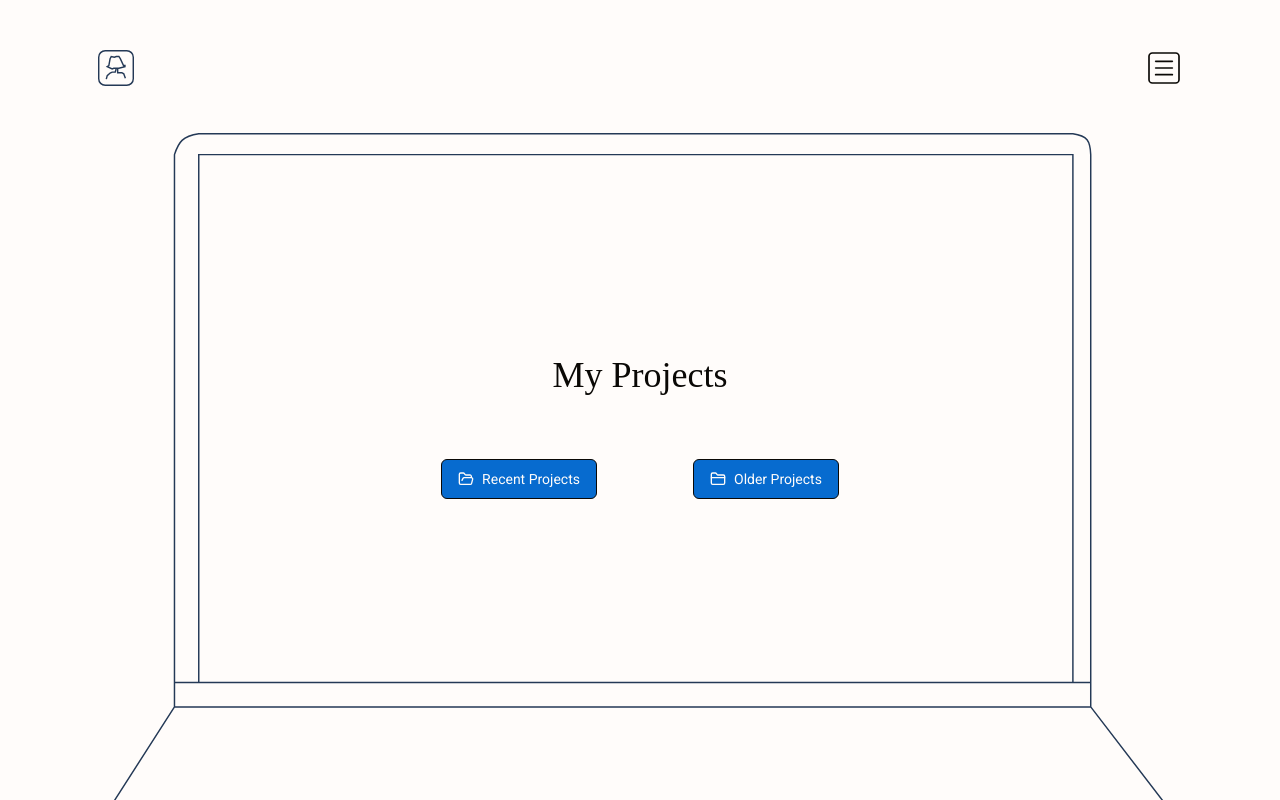
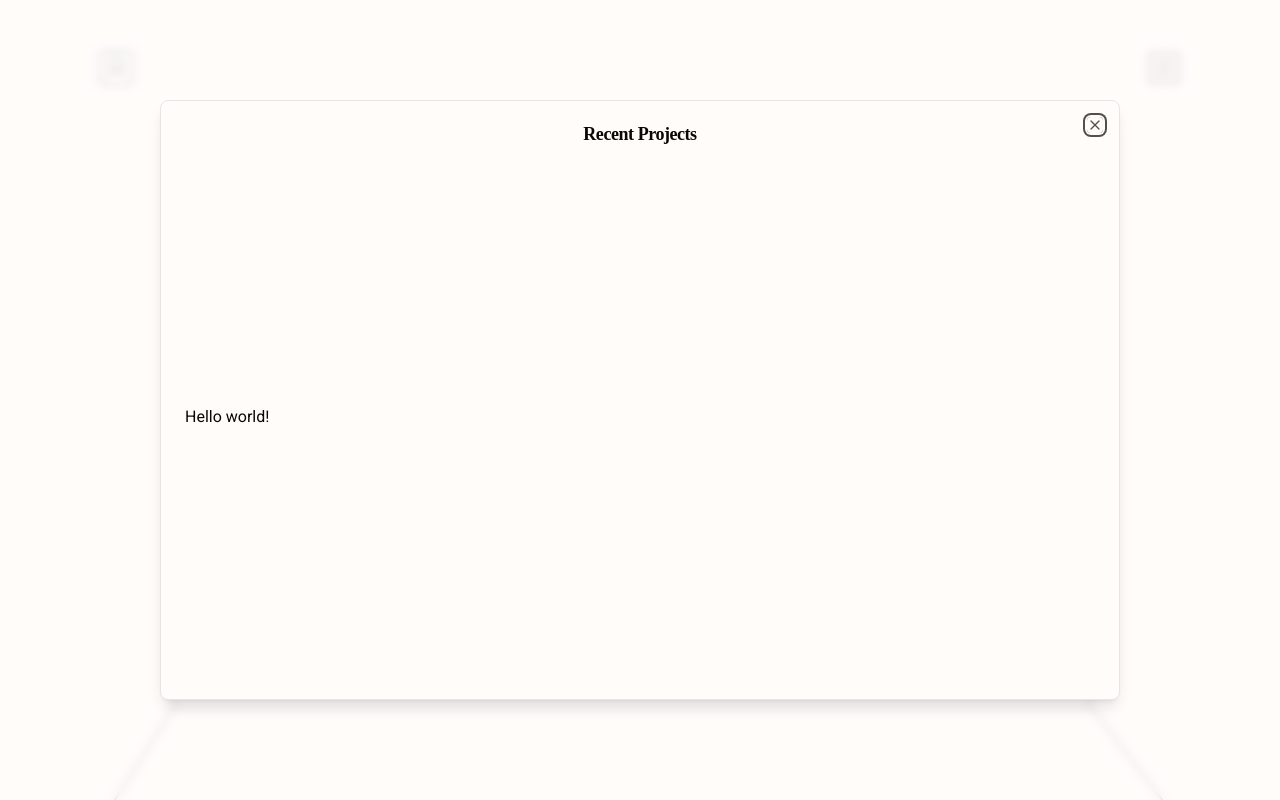
Before and after one commit to sarahhjchung/sarahhjchung.github.io, a React (Vite) app: page /projects in a window 1280 px wide. Both pictures are taken after a click on the button "Recent Projects". Built offline with nearby package versions, Linux system fonts and the light colour scheme; a web font is replaced by a local one.

Commit message:
Create project modals

```diff
--- /dev/null
+++ b/src/components/OlderProjectsModal/OlderProjectsModal.tsx
@@ -0,0 +1,31 @@
+import { Button } from "@/components/ui/button";
+import {
+  Dialog,
+  DialogContent,
+  DialogHeader,
+  DialogTitle,
+  DialogTrigger,
+} from "@/components/ui/dialog";
+import Strings from "@/locales/en.json";
+import { FolderClosed } from "lucide-react";
+
+export function OlderProjectsModal() {
+  return (
+    <Dialog>
+      <DialogTrigger asChild>
+        <Button>
+          <FolderClosed className="mr-2 h-4 w-4" />{" "}
+          {Strings.Projects.olderProjectsButton}
+        </Button>
+      </DialogTrigger>
+      <DialogContent className="w-3/4 h-3/4">
+        <DialogHeader>
+          <DialogTitle>{Strings.Projects.olderProjectsButton}</DialogTitle>
+        </DialogHeader>
+        <div className="grid gap-4 py-4">
+          <p>Hello world!</p>
+        </div>
+      </DialogContent>
+    </Dialog>
+  );
+}
--- /dev/null
+++ b/src/components/OlderProjectsModal/index.ts
@@ -0,0 +1 @@
+export * from "./OlderProjectsModal";
--- /dev/null
+++ b/src/components/RecentProjectsModal/RecentProjectsModal.tsx
@@ -0,0 +1,31 @@
+import { Button } from "@/components/ui/button";
+import {
+  Dialog,
+  DialogContent,
+  DialogHeader,
+  DialogTitle,
+  DialogTrigger,
+} from "@/components/ui/dialog";
+import Strings from "@/locales/en.json";
+import { FolderOpen } from "lucide-react";
+
+export function RecentProjectsModal() {
+  return (
+    <Dialog>
+      <DialogTrigger asChild>
+        <Button>
+          <FolderOpen className="mr-2 h-4 w-4" />{" "}
+          {Strings.Projects.recentProjectsButton}
+        </Button>
+      </DialogTrigger>
+      <DialogContent className="w-3/4 h-3/4">
+        <DialogHeader>
+          <DialogTitle>{Strings.Projects.recentProjectsButton}</DialogTitle>
+        </DialogHeader>
+        <div className="grid gap-4 py-4">
+          <p>Hello world!</p>
+        </div>
+      </DialogContent>
+    </Dialog>
+  );
+}
--- /dev/null
+++ b/src/components/RecentProjectsModal/index.ts
@@ -0,0 +1 @@
+export * from "./RecentProjectsModal";
--- a/src/components/ui/dialog.tsx
+++ b/src/components/ui/dialog.tsx
@@ -1,16 +1,16 @@
-import * as React from "react"
-import * as DialogPrimitive from "@radix-ui/react-dialog"
-import { X } from "lucide-react"
+import * as React from "react";
+import * as DialogPrimitive from "@radix-ui/react-dialog";
+import { X } from "lucide-react";
 
-import { cn } from "@/lib/utils"
+import { cn } from "@/lib/utils";
 
-const Dialog = DialogPrimitive.Root
+const Dialog = DialogPrimitive.Root;
 
-const DialogTrigger = DialogPrimitive.Trigger
+const DialogTrigger = DialogPrimitive.Trigger;
 
-const DialogPortal = DialogPrimitive.Portal
+const DialogPortal = DialogPrimitive.Portal;
 
-const DialogClose = DialogPrimitive.Close
+const DialogClose = DialogPrimitive.Close;
 
 const DialogOverlay = React.forwardRef<
   React.ElementRef<typeof DialogPrimitive.Overlay>,
@@ -24,9 +24,10 @@ const DialogOverlay = React.forwardRef<
     )}
     {...props}
   />
-))
-DialogOverlay.displayName = DialogPrimitive.Overlay.displayName
+));
+DialogOverlay.displayName = DialogPrimitive.Overlay.displayName;
 
+// EDITED
 const DialogContent = React.forwardRef<
   React.ElementRef<typeof DialogPrimitive.Content>,
   React.ComponentPropsWithoutRef<typeof DialogPrimitive.Content>
@@ -36,7 +37,7 @@ const DialogContent = React.forwardRef<
     <DialogPrimitive.Content
       ref={ref}
       className={cn(
-        "fixed left-[50%] top-[50%] z-50 grid w-full max-w-lg translate-x-[-50%] translate-y-[-50%] gap-4 border bg-background p-6 shadow-lg duration-200 data-[state=open]:animate-in data-[state=closed]:animate-out data-[state=closed]:fade-out-0 data-[state=open]:fade-in-0 data-[state=closed]:zoom-out-95 data-[state=open]:zoom-in-95 data-[state=closed]:slide-out-to-left-1/2 data-[state=closed]:slide-out-to-top-[48%] data-[state=open]:slide-in-from-left-1/2 data-[state=open]:slide-in-from-top-[48%] sm:rounded-lg",
+        "fixed left-[50%] top-[50%] z-50 grid w-full translate-x-[-50%] translate-y-[-50%] gap-4 border bg-background p-6 shadow-lg duration-200 data-[state=open]:animate-in data-[state=closed]:animate-out data-[state=closed]:fade-out-0 data-[state=open]:fade-in-0 data-[state=closed]:zoom-out-95 data-[state=open]:zoom-in-95 data-[state=closed]:slide-out-to-left-1/2 data-[state=closed]:slide-out-to-top-[48%] data-[state=open]:slide-in-from-left-1/2 data-[state=open]:slide-in-from-top-[48%] sm:rounded-lg",
         className
       )}
       {...props}
@@ -48,8 +49,8 @@ const DialogContent = React.forwardRef<
       </DialogPrimitive.Close>
     </DialogPrimitive.Content>
   </DialogPortal>
-))
-DialogContent.displayName = DialogPrimitive.Content.displayName
+));
+DialogContent.displayName = DialogPrimitive.Content.displayName;
 
 const DialogHeader = ({
   className,
@@ -62,8 +63,8 @@ const DialogHeader = ({
     )}
     {...props}
   />
-)
-DialogHeader.displayName = "DialogHeader"
+);
+DialogHeader.displayName = "DialogHeader";
 
 const DialogFooter = ({
   className,
@@ -76,8 +77,8 @@ const DialogFooter = ({
     )}
     {...props}
   />
-)
-DialogFooter.displayName = "DialogFooter"
+);
+DialogFooter.displayName = "DialogFooter";
 
 const DialogTitle = React.forwardRef<
   React.ElementRef<typeof DialogPrimitive.Title>,
@@ -91,8 +92,8 @@ const DialogTitle = React.forwardRef<
     )}
     {...props}
   />
-))
-DialogTitle.displayName = DialogPrimitive.Title.displayName
+));
+DialogTitle.displayName = DialogPrimitive.Title.displayName;
 
 const DialogDescription = React.forwardRef<
   React.ElementRef<typeof DialogPrimitive.Description>,
@@ -103,8 +104,8 @@ const DialogDescription = React.forwardRef<
     className={cn("text-sm text-muted-foreground", className)}
     {...props}
   />
-))
-DialogDescription.displayName = DialogPrimitive.Description.displayName
+));
+DialogDescription.displayName = DialogPrimitive.Description.displayName;
 
 export {
   Dialog,
@@ -117,4 +118,4 @@ export {
   DialogFooter,
   DialogTitle,
   DialogDescription,
-}
+};
--- a/src/pages/Projects/Projects.tsx
+++ b/src/pages/Projects/Projects.tsx
@@ -1,7 +1,7 @@
 import Strings from "@/locales/en.json";
 import laptopSVG from "@/assets/laptop.svg";
-import { Button } from "@/components/ui/button";
-import { FolderClosed, FolderOpen } from "lucide-react";
+import { RecentProjectsModal } from "@/components/RecentProjectsModal";
+import { OlderProjectsModal } from "@/components/OlderProjectsModal";
 
 export function Projects() {
   return (
@@ -11,14 +11,8 @@ export function Projects() {
         <h1>{Strings.Projects.title}</h1>
         <div className="flex h-full items-center justify-center">
           <div className="flex flex-col gap-y-4 sm:flex-row sm:gap-x-8 md:gap-x-24">
-            <Button>
-              <FolderOpen className="mr-2 h-4 w-4" />{" "}
-              {Strings.Projects.recentProjectsButton}
-            </Button>
-            <Button>
-              <FolderClosed className="mr-2 h-4 w-4" />{" "}
-              {Strings.Projects.olderProjectsButton}
-            </Button>
+            <RecentProjectsModal />
+            <OlderProjectsModal />
           </div>
         </div>
       </div>
--- a/tailwind.config.js
+++ b/tailwind.config.js
@@ -1,4 +1,7 @@
 /** @type {import('tailwindcss').Config} */
+
+const plugin = require("tailwindcss/plugin");
+
 module.exports = {
   darkMode: ["class"],
   content: [
@@ -76,5 +79,23 @@ module.exports = {
       },
     },
   },
-  plugins: [require("tailwindcss-animate")],
+  plugins: [
+    require("tailwindcss-animate"),
+    plugin(function ({ addUtilities }) {
+      addUtilities({
+        ".scrollbar-hide": {
+          /* IE and Edge */
+          "-ms-overflow-style": "none",
+
+          /* Firefox */
+          "scrollbar-width": "none",
+
+          /* Safari and Chrome */
+          "&::-webkit-scrollbar": {
+            display: "none",
+          },
+        },
+      });
+    }),
+  ],
 };
```
